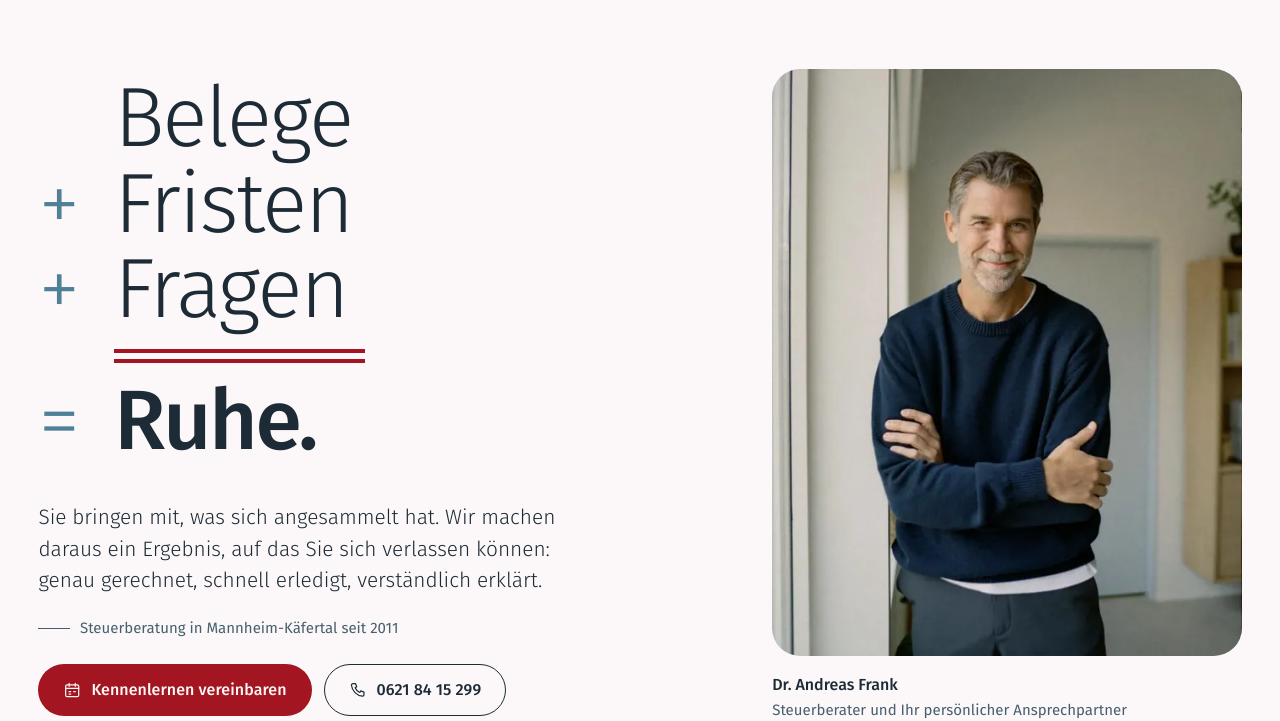
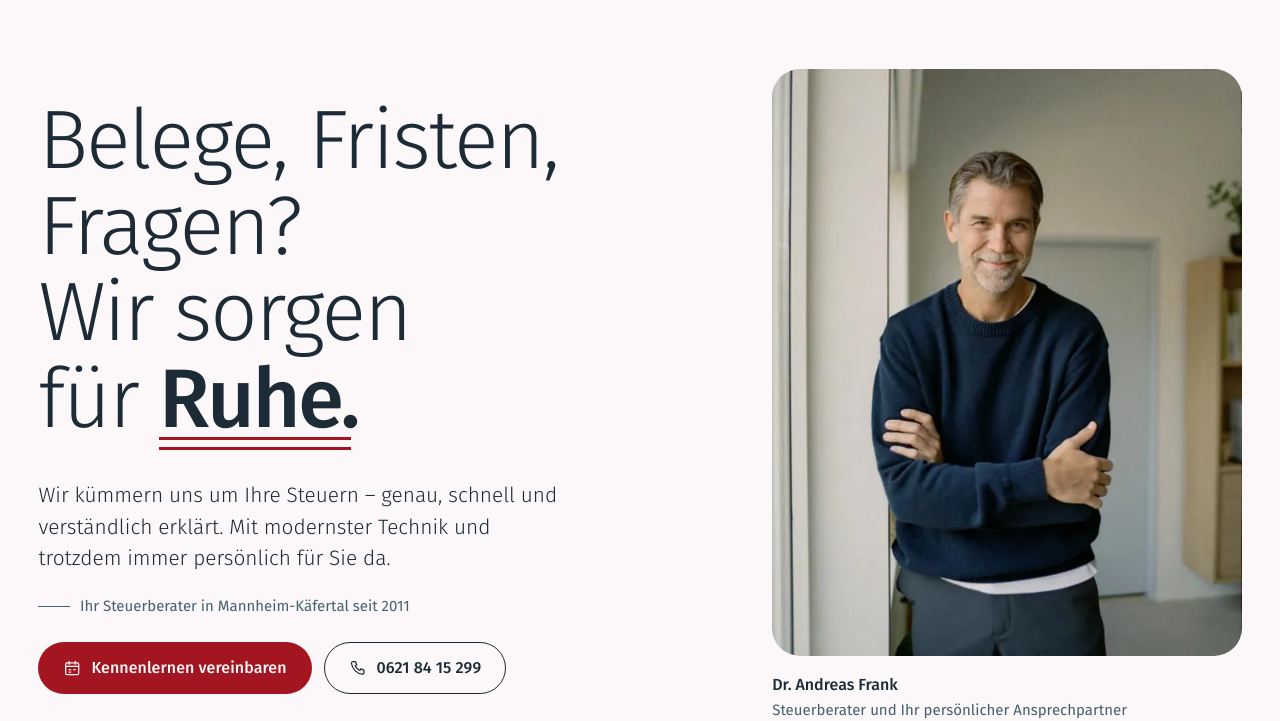
Before and after one commit to grafitecture/dr_andreas_frank, a plain HTML site: page index.html in a window 1280 px wide. Shown: the part 80-801 px from the top of the page. Drawn offline with Linux system fonts and the light colour scheme.

Commit message:
Hero: große Headline statt Rechnung
„Belege, Fristen, Fragen? Wir sorgen für Ruhe.“ mit neuem Einleitungstext;
Social-Media-Vorschaubild angepasst.

Co-Authored-By: Claude Opus 5.5 <noreply@anthropic.com>
Claude-Session: https://claude.ai/code/session_0135uWaHLiALuEPBHAhynDFf

```diff
--- a/assets/css/style.css
+++ b/assets/css/style.css
@@ -165,13 +165,9 @@ ul { padding: 0; margin: 0; list-style: none; }
 .hero { padding-block: clamp(2rem, 0.25rem + 4vw, 4.5rem) calc(var(--section) * .55); }
 .hero__grid { display: grid; grid-template-columns: minmax(0, 7fr) minmax(0, 5fr); gap: clamp(2.5rem, 6vw, 6rem); align-items: center; }
 
-.equation { position: relative; display: grid; grid-template-columns: 0.9em max-content; justify-content: start; align-items: baseline; font-size: clamp(3.25rem, 2.4633rem + 3.4963vw, 5.61rem); font-weight: 300; line-height: 1.02; letter-spacing: -0.025em; margin: 0 0 clamp(1.5rem, 3vw, 2.75rem); }
-.equation__line { display: contents; }
-.equation__op { color: var(--air); font-weight: 300; }
-.equation__term { display: block; }
-.equation__sum { display: contents; }
-.equation__sum .sum-rule { grid-column: 2; width: calc(100% + 0.15em); --rule: 0.055em; margin: .2em 0 .18em; transform-origin: left center; }
-.equation__result .equation__term { font-weight: 500; letter-spacing: -0.03em; }
+.hero__title { font-size: var(--fs-h1); font-weight: 300; line-height: 1.04; letter-spacing: -0.025em; max-width: 11.5ch; margin: 0 0 clamp(1.5rem, 3vw, 2.5rem); text-wrap: balance; }
+.sum-word { position: relative; display: inline-block; font-weight: 500; letter-spacing: -0.03em; }
+.sum-word::after { content: ""; position: absolute; left: 0; right: .08em; bottom: -.1em; height: .16em; border-top: .045em solid var(--ruby); border-bottom: .045em solid var(--ruby); transform-origin: left center; }
 
 .hero__intro .lead { margin-bottom: 1.25rem; }
 .hero__since { display: flex; align-items: center; gap: .6rem; color: var(--ink-soft); font-size: .9375rem; margin-bottom: 1.5rem; }
@@ -451,14 +447,10 @@ mark.todo { background: #FFF1B8; color: var(--ink); padding: 0 .2em; border-radi
 
 /* ---------- Der eine Moment: Die Rechnung geht auf ---------- */
 @media (prefers-reduced-motion: no-preference) {
-  .js .equation__line > * { opacity: 0; transform: translateY(.18em); animation: eq-in .7s var(--ease) forwards; }
-  .js .equation__line:nth-child(1) > * { animation-delay: .1s; }
-  .js .equation__line:nth-child(2) > * { animation-delay: .35s; }
-  .js .equation__line:nth-child(3) > * { animation-delay: .6s; }
-  .js .equation__sum .sum-rule { transform: scaleX(0); animation: rule-in .8s var(--ease) .95s forwards; }
-  .js .equation__result > * { animation-delay: 1.55s; }
+  .js .hero__title { animation: eq-in .8s var(--ease) both; }
+  .js .sum-word::after { transform: scaleX(0); animation: rule-in .8s var(--ease) .7s forwards; }
 }
-@keyframes eq-in { to { opacity: 1; transform: none; } }
+@keyframes eq-in { from { opacity: 0; transform: translateY(.15em); } to { opacity: 1; transform: none; } }
 @keyframes rule-in { to { transform: scaleX(1); } }
 
 @media (prefers-reduced-motion: reduce) {
--- a/index.html
+++ b/index.html
@@ -10,7 +10,7 @@
 <meta name="format-detection" content="telephone=no">
 <link rel="preload" href="assets/fonts/FiraSans-Light.woff" as="font" type="font/woff" crossorigin>
 <link rel="preload" href="assets/fonts/FiraSans-Regular.woff" as="font" type="font/woff" crossorigin>
-<link rel="stylesheet" href="assets/css/style.css?v=0f02f6ff">
+<link rel="stylesheet" href="assets/css/style.css?v=7cdf5bf7">
 <script src="assets/js/early.js?v=de8ec58e"></script>
 <link rel="icon" href="favicon.svg" type="image/svg+xml">
 <link rel="icon" href="favicon.ico" sizes="32x32">
@@ -94,16 +94,9 @@
   <section class="hero" aria-labelledby="hero-title">
     <div class="wrap hero__grid">
       <div class="hero__intro">
-        <h1 class="equation" id="hero-title">
-          <span class="equation__line"><span class="equation__op" aria-hidden="true"></span><span class="equation__term">Belege</span></span>
-          <span class="equation__line"><span class="equation__op" aria-hidden="true">+</span><span class="equation__term">Fristen</span></span>
-          <span class="equation__line"><span class="equation__op" aria-hidden="true">+</span><span class="equation__term">Fragen</span></span>
-          <span class="equation__sum" aria-hidden="true"><span class="sum-rule"></span></span>
-          <span class="equation__line equation__result"><span class="equation__op" aria-hidden="true">=</span><span class="equation__term">Ruhe.</span></span>
-          <span class="visually-hidden">Steuerberatung Dr. Andreas Frank in Mannheim-Käfertal</span>
-        </h1>
-        <p class="lead">Sie bringen mit, was sich angesammelt hat. Wir machen daraus ein Ergebnis, auf das Sie sich verlassen können: genau gerechnet, schnell erledigt, verständlich erklärt.</p>
-        <p class="hero__since">Steuerberatung in Mannheim-Käfertal seit 2011</p>
+        <h1 class="hero__title" id="hero-title">Belege, Fristen, Fragen? Wir sorgen für <span class="sum-word">Ruhe.</span></h1>
+        <p class="lead">Wir kümmern uns um Ihre Steuern – genau, schnell und verständlich erklärt. Mit modernster Technik und trotzdem immer persönlich für Sie da.</p>
+        <p class="hero__since">Ihr Steuerberater in Mannheim-Käfertal seit 2011</p>
         <div class="btn-row">
           <a class="btn btn--primary" href="#kontakt"><svg class="icon" aria-hidden="true"><use href="#i-calendar"/></svg>Kennenlernen vereinbaren</a>
           <a class="btn btn--ghost" href="tel:+496218415299"><svg class="icon" aria-hidden="true"><use href="#i-phone"/></svg>0621 84 15 299</a>
```
Also changed, not shown: 404.html (+1 -1 lines), datenschutz.html (+1 -1 lines), faq.html (+1 -1 lines), impressum.html (+1 -1 lines), assets/img/og-image.jpg, 1 other file.
